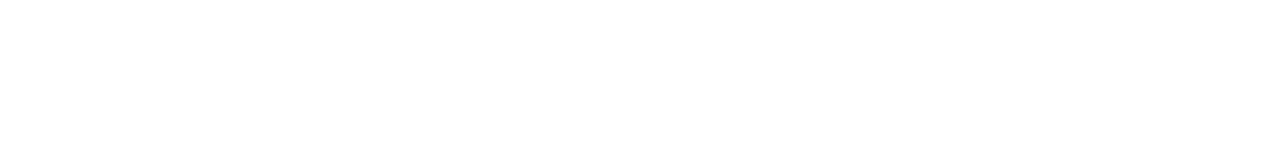
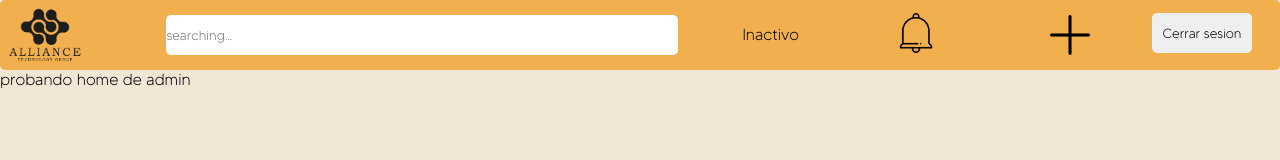
Before and after one commit to cheeseghost/inv-front, a React app: page /homead in a window 1280 px wide. Before the commit this address had no page. Built offline with nearby package versions, Linux system fonts and the light colour scheme.

Commit message:
agregado navbar y diferentes vistas

```diff
--- a/src/components/navbar.js
+++ b/src/components/navbar.js
@@ -1 +1,31 @@
 import React from "react";
+import { NavLink } from "react-router-dom";
+import logo2 from "../images/logo3.png";
+import campana from "../images/campana.png";
+import mas from "../images/mas.png"
+import "../styles/navbar.css"
+
+const Navbar = () => {
+
+    return (
+        <div className="cont">
+            <div className="cuadrito">
+                <div id="logotipo"><NavLink  to="/homead"><img alt="" src={logo2}  className="Logo3" /></NavLink></div>
+
+                <input id="aa" type="search" placeholder="searching..."/>
+
+                <NavLink id="ina" to="/inactivos">Inactivo</NavLink>
+
+                <div id="cam"><NavLink to="/notificaciones"><img alt="" src={campana} id="campana"/></NavLink></div>
+
+                <div id="agr"><NavLink to="/createu"><img alt=""src={mas} id="agregar"/></NavLink></div>
+
+                <button id="botonEx" ><NavLink id="exit" to="/">Cerrar sesion</NavLink></button>
+
+            </div>
+
+        </div>
+        );
+};
+
+export default Navbar;
--- a/src/pages/App.js
+++ b/src/pages/App.js
@@ -2,6 +2,11 @@ import '../styles/App.css';
 import React,{Fragment}  from 'react';
 import {BrowserRouter as Router, Route, Routes} from "react-router-dom";
 import Correo from './Correo';
+import Homead from './Homead';
+import Notificaciones from './Notificaciones';
+import Inactivo from './Inactivos';
+import Creat from './Creat';
+
 
 function App() {
   return (
@@ -10,6 +15,10 @@ function App() {
     <Fragment>
       <Routes>
       <Route path='/' element={<Correo/>}/>
+      <Route path='/homead' element={<Homead/>}/>
+      <Route path='/notificaciones' element={<Notificaciones/>}/>
+      <Route path='/inactivos' element={<Inactivo/>}/>
+      <Route path='/createu' element={<Creat/>}/>
       </Routes>
       </Fragment>
       </Router>
--- /dev/null
+++ b/src/pages/Creat.js
@@ -0,0 +1,11 @@
+import React from "react";
+import Navbar from "../components/navbar";
+
+const Creat=()=>{
+    return(
+        <div>
+            <Navbar/>
+        </div>
+    )
+}
+export default Creat;
--- /dev/null
+++ b/src/pages/Homead.js
@@ -0,0 +1,14 @@
+import React from "react";
+import Navbar from "../components/navbar";
+import "../styles/Homead.css"
+
+const Homead=()=>{
+    return(
+        <div className="body">
+        <Navbar/>
+        <div className="fond">probando home de admin</div>
+        </div>
+    );
+};
+
+export default Homead
--- /dev/null
+++ b/src/pages/Inactivos.js
@@ -0,0 +1,13 @@
+import React from "react";
+import Navbar from "../components/navbar";
+
+const Inactivo=()=>{
+    return(
+        <div className="body">
+            <Navbar/>
+            <div className="fond">inactivos</div>
+        </div>
+    )
+}
+
+export default Inactivo;
--- /dev/null
+++ b/src/pages/Notificaciones.js
@@ -0,0 +1,12 @@
+import React from "react";
+import Navbar from "../components/navbar";
+
+const Notificaciones=()=>{
+    return(
+        <div className="body">
+        <Navbar/>
+        <div className="fond"> notificaciones</div>
+        </div>
+    )
+}
+export default Notificaciones;
--- /dev/null
+++ b/src/styles/Homead.css
@@ -0,0 +1,15 @@
+*{		/* CSS Reset */
+	margin : 0;
+	padding : 0;
+}
+.body{
+    display:flexbox;
+    position: relative;
+    width: 100vw;
+    height: 100vh;
+    background-color: #F2E6D5;
+
+}
+.fond{
+    position: relative;
+}
--- /dev/null
+++ b/src/styles/Inactivos.css
@@ -0,0 +1,11 @@
+.body{
+    display:flexbox;
+    position: relative;
+    width: 100vw;
+    height: 100vh;
+    background-color: #F2E6D5;
+
+}
+.fond{
+    position: relative;
+}
--- /dev/null
+++ b/src/styles/Notificaciones.css
@@ -0,0 +1,11 @@
+.body{
+    display:flexbox;
+    position: relative;
+    width: 100vw;
+    height: 100vh;
+    background-color: #F2E6D5;
+
+}
+.fond{
+    position: relative;
+}
--- a/src/styles/navbar.css
+++ b/src/styles/navbar.css
@@ -0,0 +1,86 @@
+.cont{
+    position: relative;
+    flex-direction: top;
+    height: 70px;
+    width: 100%;
+}
+.cuadrito{
+    display:flexbox;
+    width: 100vw;
+    height: 100%;
+    background-color: #F2AF4D;
+    border-radius: 5px;
+}
+#logotipo{
+    position: relative;
+    width: 10px;
+    height: 1px;
+    bottom: 14%;
+
+}
+
+.Logo3{
+
+    width: 90px;
+    height: 90px;
+
+}
+#ina{
+    position: relative;
+    color:black;
+    left: 18%;
+    top:20%;
+    text-decoration: none;
+}
+#aa{
+    position: relative;
+    left: 13%;
+    top:20%;
+    height: 40px;
+    width: 40%;
+    border-style: none;
+    outline:none;
+    border-radius: 5px;
+}
+
+#cam{
+    position: relative;
+    left: 70%;
+    height: 40px;
+    width: 10%;
+    bottom: 40%;
+
+}
+#campana{
+    height: 40px;
+    width: 40px;
+
+
+}
+
+#exit{
+
+    text-decoration: none;
+    color: black;
+
+}
+
+#botonEx{
+    position:relative;
+    left:90%;
+    border-radius: 5px;
+    height: 40px;
+    width: 100px;
+    bottom: 160%;
+    border-style: none;
+}
+#agr{
+    position: relative;
+    left: 82%;
+    bottom: 95%;
+    width: 10%;
+}
+#agregar{
+    height: 40px;
+    width: 40px;
+}
```
Also changed, not shown: src/styles/correo.css (+22 -16 lines), src/images/campana.png (added), src/images/logo3.png (added), src/images/mas.png (added), src/images/menos.png (added), 1 other file.
